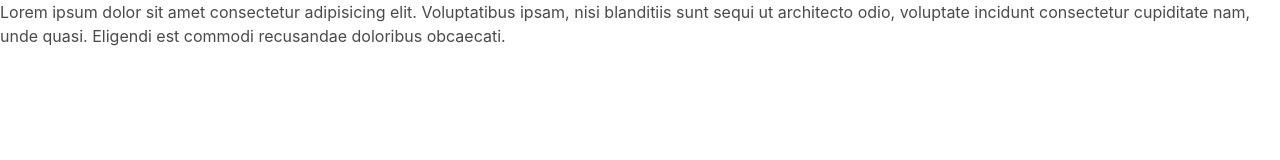
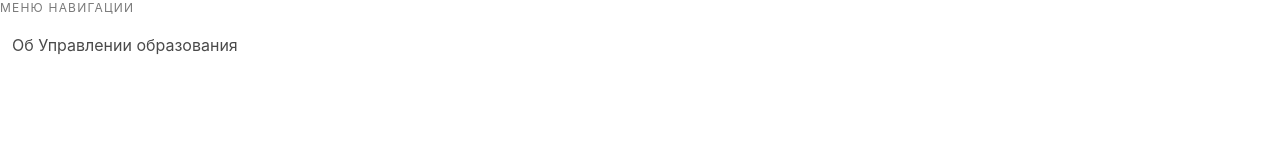
Before and after one commit to asfarbarov/asfarbarov.github.io, a plain HTML site: page index.html in a window 1280 px wide. Drawn offline with nearby package versions, Linux system fonts and the light colour scheme.

Commit message:
Update index.html

```diff
--- a/index.html
+++ b/index.html
@@ -7,6 +7,11 @@
     <link rel="stylesheet" href="https://cdn.jsdelivr.net/npm/bulma@0.9.3/css/bulma.min.css">
   </head>
   <body>
-      Lorem ipsum dolor sit amet consectetur adipisicing elit. Voluptatibus ipsam, nisi blanditiis sunt sequi ut architecto odio, voluptate incidunt consectetur cupiditate nam, unde quasi. Eligendi est commodi recusandae doloribus obcaecati.
+    <aside class="menu">
+      <ul class="menu-list">
+        <p class="menu-label">Меню навигации</p>
+        <li><a href="">Об Управлении образования</a></li>
+      </ul>
+    </aside>
   </body>
 </html>
```
